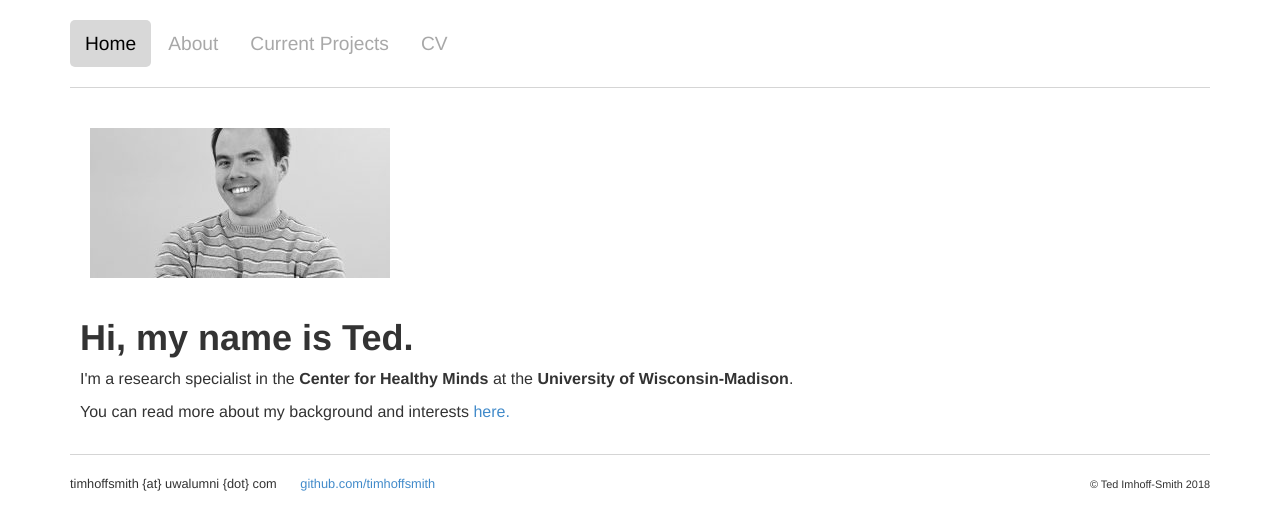
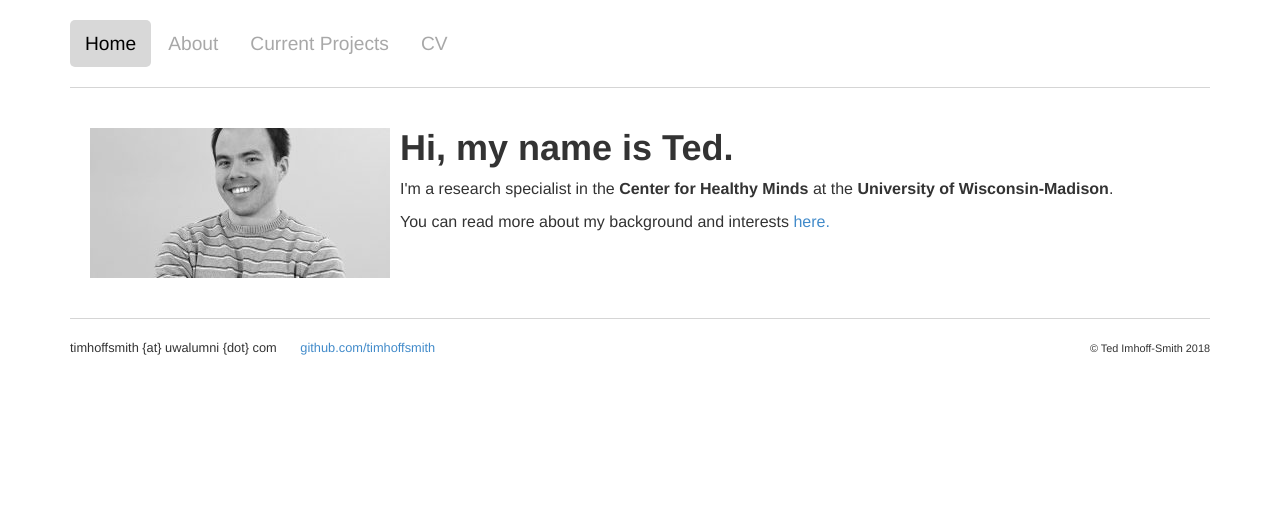
Before and after one commit to timhoffsmith/timhoffsmith.github.io, a Jekyll site: the page built from index.html, in a window 1280 px wide. Shown: the top 530 px of the page. Built offline with Jekyll 4.4.1, drawn with Linux system fonts in a browser that asks for light colours.

Commit message:
overflow

```diff
--- a/css/main.css
+++ b/css/main.css
@@ -17,8 +17,7 @@ img {
 }
 
 .mainphoto {
-	/*float: left;*/
-	display: inline-block
+	float: left;
 }
 
 
@@ -27,6 +26,7 @@ img {
 	padding-bottom: 20px;
 	padding-left: 10px;
 	padding-right: 10px;
+	overflow: auto
 }
 
 .footer {
```
